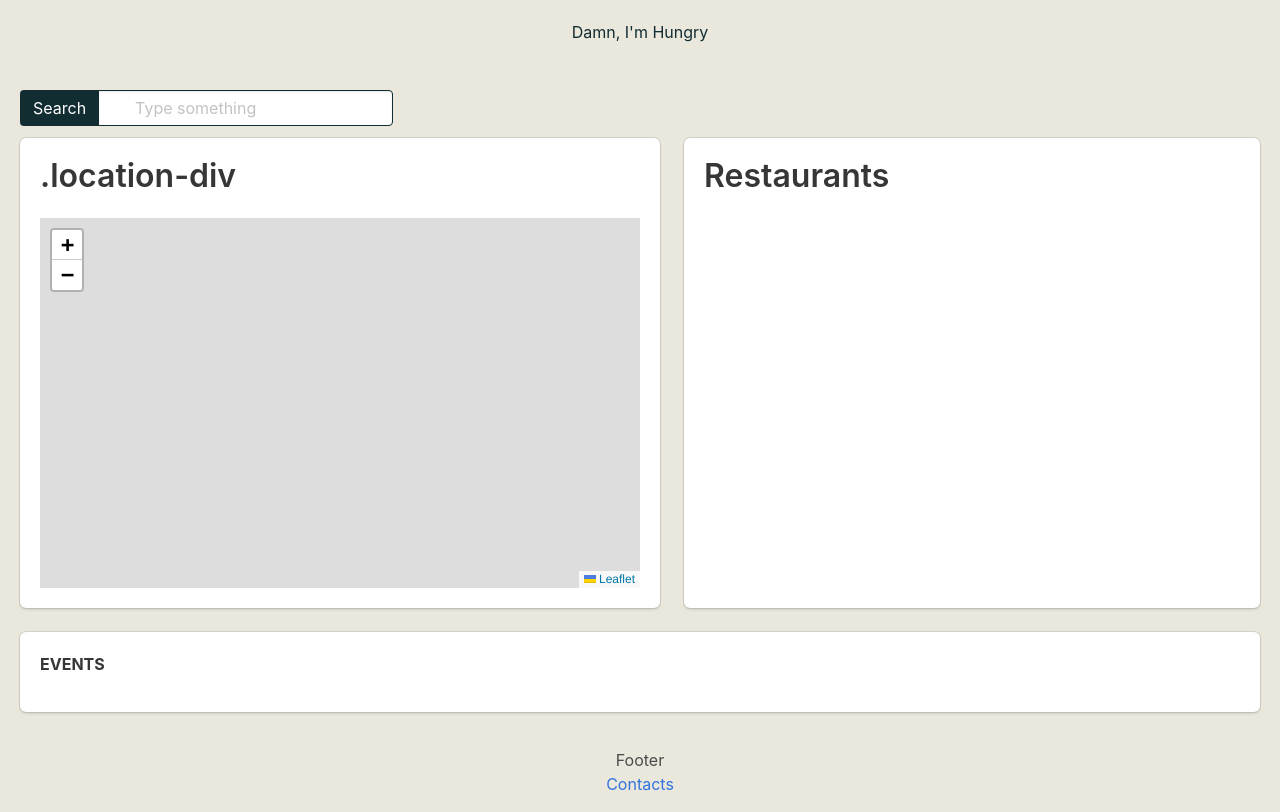
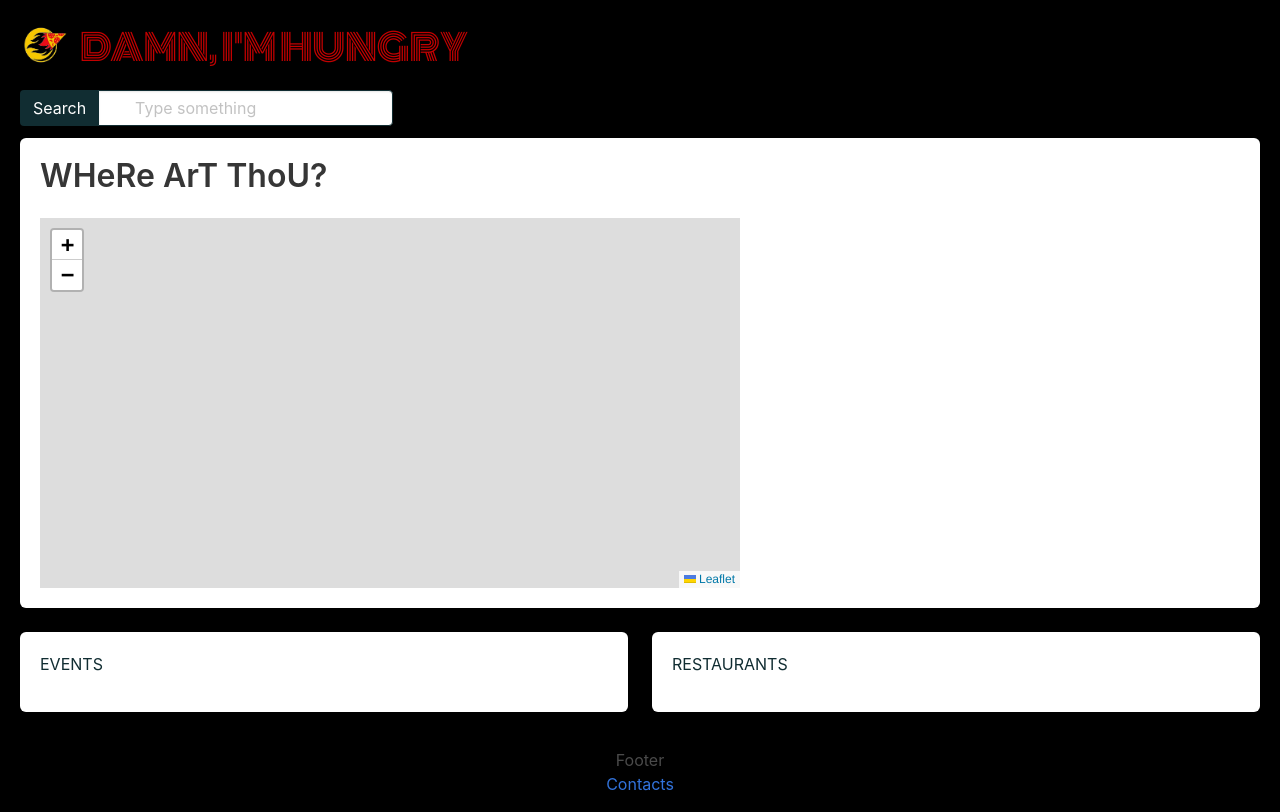
Before and after one commit to chefchino/project1, a plain HTML site: page index.html in a window 1280 px wide. Drawn offline with nearby package versions, Linux system fonts and the light colour scheme.

Commit message:
addign css header font got map box on top of resturant and event boxes added header image

```diff
--- /dev/null
+++ b/assets/css/reset.css
@@ -0,0 +1,49 @@
+/* http://meyerweb.com/eric/tools/css/reset/
+   v2.0 | 20110126
+   License: none (public domain)
+*/
+
+html, body, div, span, applet, object, iframe,
+h1, h2, h3, h4, h5, h6, p, blockquote, pre,
+a, abbr, acronym, address, big, cite, code,
+del, dfn, em, img, ins, kbd, q, s, samp,
+small, strike, strong, sub, sup, tt, var,
+b, u, i, center,
+dl, dt, dd, ol, ul, li,
+fieldset, form, label, legend,
+table, caption, tbody, tfoot, thead, tr, th, td,
+article, aside, canvas, details, embed,
+figure, figcaption, footer, header, hgroup,
+menu, nav, output, ruby, section, summary,
+time, mark, audio, video {
+	margin: 0;
+	padding: 0;
+	border: 0;
+	font-size: 100%;
+	font: inherit;
+	vertical-align: baseline;
+}
+/* HTML5 display-role reset for older browsers */
+article, aside, details, figcaption, figure,
+footer, header, hgroup, menu, nav, section {
+	display: block;
+}
+body {
+	line-height: 1;
+}
+ol, ul {
+	list-style: none;
+}
+blockquote, q {
+	quotes: none;
+}
+blockquote:before, blockquote:after,
+q:before, q:after {
+	content: '';
+	content: none;
+}
+table {
+	border-collapse: collapse;
+	border-spacing: 0;
+}
+Pre
--- a/assets/css/style.css
+++ b/assets/css/style.css
@@ -1,19 +1,30 @@
 html {
-    background-color: #EAE7DC;
+    background-color: black;
     color: #8E8D8a;
 }
 header {
     position: relative;
     /* border-bottom: #6e6658 solid 1px; */
     margin-bottom: 10px;
-    text-align: center;
+    /* text-align: center; */
     padding: 20px;
     min-height: 70px;
     /* background-color: rgba(110, 102, 88, 0.568);  */
 }
 header p {
-    color: #112d32;
+    color: rgb(194, 0, 0);
+    font-size: 36px;
+    margin-left: 10px;
+    float: left;
+    font-family: 'Monoton', cursive;
+
 }
+header img {
+    height: 50px;
+    width: 50px;
+    float: left;
+}
+
 
 .main-container {
     position: flex;
@@ -38,7 +49,7 @@ footer{
 
 #mapId {
     height: 370px;
-    width: 600px;
+    width: 700px;
 }
 
 @media only screen and (max-width: 1025px) {
--- a/index.html
+++ b/index.html
@@ -4,23 +4,26 @@
 <head>
     <meta charset="utf-8">
     <title>TESTER</title>
+    <link rel="style/css" href="assets/css/reset.css">
     <link rel="stylesheet" href="https://unpkg.com/leaflet@1.5.1/dist/leaflet.css"
         integrity="sha512-xwE/Az9zrjBIphAcBb3F6JVqxf46+CDLwfLMHloNu6KEQCAWi6HcDUbeOfBIptF7tcCzusKFjFw2yuvEpDL9wQ=="
         crossorigin="" />
     <link rel="stylesheet" href="https://cdnjs.cloudflare.com/ajax/libs/bulma/0.7.5/css/bulma.min.css">
     <script defer src="https://use.fontawesome.com/releases/v5.3.1/js/all.js"></script>
     <link rel="stylesheet" type="text/css" href="assets/css/style.css">
+    <link href="https://fonts.googleapis.com/css?family=Monoton&display=swap" rel="stylesheet">
 
 </head>
 
 <body>
     <header>
         <div class="flex-container">
-            <p>Damn, I'm Hungry</p>
+            <img src="assets/pizza.png">
+            <p>DAMN, I'M HUNGRY</p>
         </div>
     </header>
 
-
+    <!-- button -->
     <div class="main-container">
         <div class="field has-addons">
             <div class="control">
@@ -33,34 +36,34 @@
             </div>
         </div>
 
+        <!-- top box where map needs to go  -->
+        <div class="box">
+            <p class="title location-div"> WHeRe ArT ThoU?</p>
+            <div class="content">
+                <div id="mapId"></div>
+            </div>
+        </div>
 
+        <!-- left box where events needs to go  -->
         <div class="tile is-ancestor">
-            <div class="tile is-parent is-7.5 tile-left">
+            <div class="tile is-parent is-6 ">
                 <article class="tile is-child box">
-                    <p class="title location-div"> .location-div</p>
-                    <div class="content">
-                        <div id="mapId"></div>
+                    <div class="content" id="events">
+                        <p>EVENTS</p>
+                        <p></p>
                     </div>
                 </article>
             </div>
-            <div class="tile is-parent is-4.5 tile-right">
+            <!-- right box where resturants needs to go -->
+
+            <div class="tile is-parent is-6">
                 <article class="tile is-child box">
-                    <p class="title info-title">Restaurants</p>
+                    <p>RESTAURANTS</p>
                     <div class="subtitle restaurant-name-tag"></div>
-                    <!-- <div class="content info-div">
-                        <p>.info-div -------- .info-div</p>
-                    </div> -->
                 </article>
             </div>
         </div>
-        <div class="box">
-            <article class="media">
-                <div class="media-content">
-                    <div class="content" id="events">
-                        <p><strong>EVENTS</strong></p>
-                        <p></p>
-            </article>
-        </div>
+
     </div>
 
     <footer>
```
Also changed, not shown: assets/pizza.png (added), 1 other file.
